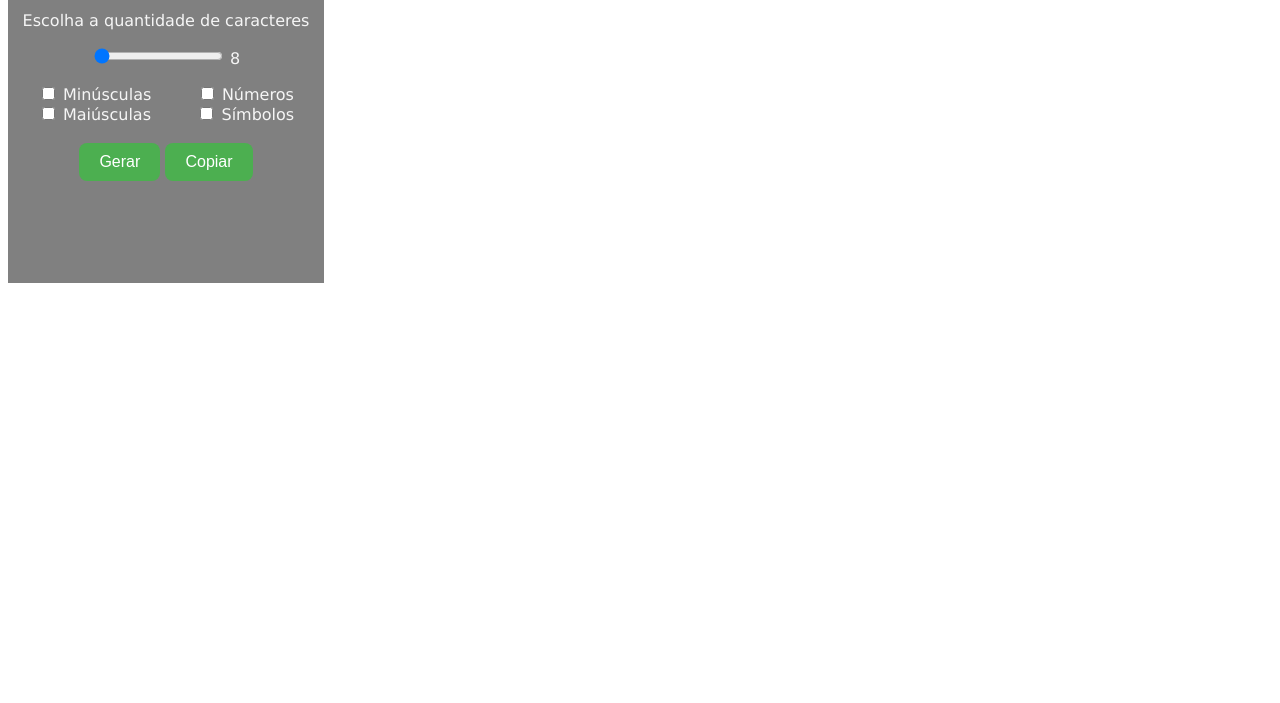
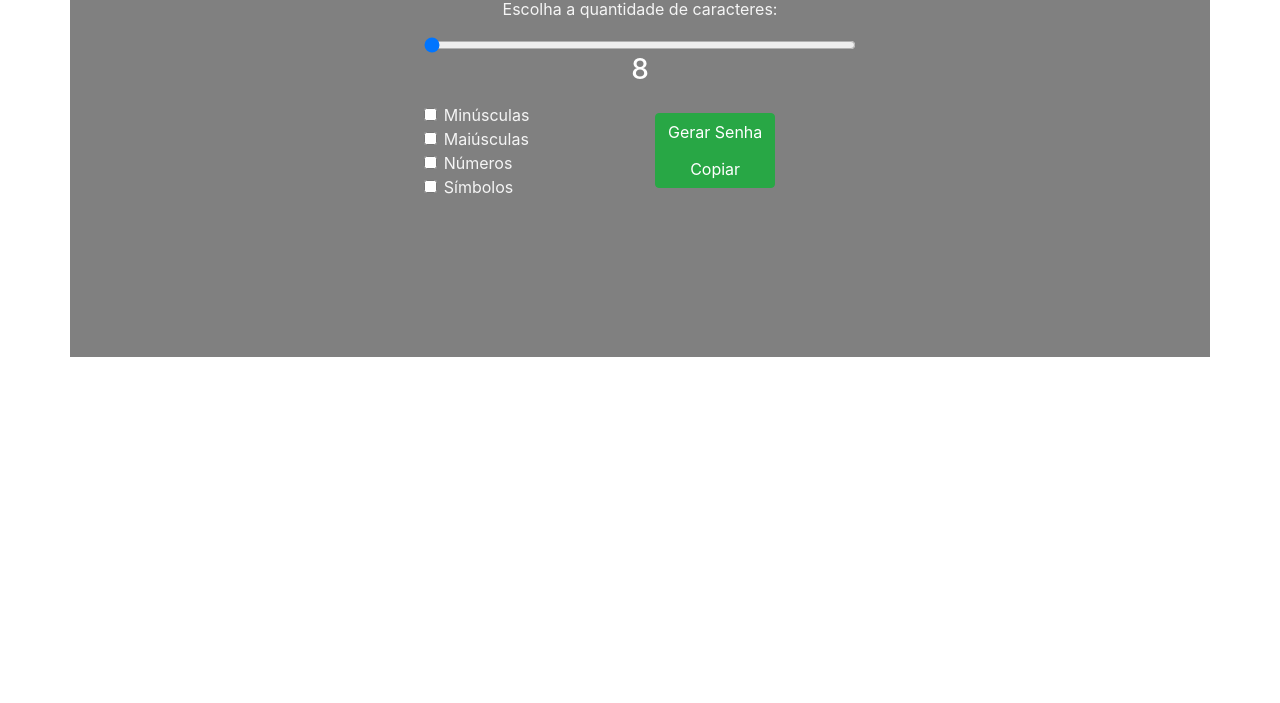
Before and after one commit to wivsonmachado/passwordGenerator, a plain HTML site: page index.html in a window 1280 px wide. Shown: the part 97-800 px from the top of the page. Drawn offline with nearby package versions, Linux system fonts and the light colour scheme.

Commit message:
Implementção do front-end com framework bootstrap 4

```diff
--- a/index.html
+++ b/index.html
@@ -6,38 +6,66 @@
     <meta name="viewport" content="width=device-width, initial-scale=1.0">
     <title>Gerador de Senha</title>
     <script src="passwordGenerator.js"></script>
+    <link rel="stylesheet" href="node_modules/bootstrap/dist/css/bootstrap.css">
     <link rel="stylesheet" href="style.css">
 </head>
 <body>
-    <div id="container">
-        <h2 id="titulo">Crie sua senha</h2>
-        <p>Escolha a quantidade de caracteres</p>
-        <input type="range" min="8" max="30" value="8" class="slider" id="sliderRange" oninput="sizeNumber()">
-        <span id="saida">8</span></p>
-        <div id="opcoes">
-            <form id="letras">
-                <input type="checkbox" id="lower">
-                <label for="lower">Minúsculas</label><br>
-                <input type="checkbox" id="upper">
-                <label for="upper">Maiúsculas</label>
-            </form>
-            <form id="num">
-                <input type="checkbox" id="numeros">
-                <label for="numeros">Números</label><br>
-                <input type="checkbox" id="simbolos">
-                <label for="simbolos">Símbolos</label>
-            </form>
+<div class="container" style="background-color: gray; color: whitesmoke;">
+    <div class="d-flex justify-content-center">
+        <h4 class="display-3" style="color: tomato;">Crie sua senha</h4>
+    </div>
+<div class="d-flex justify-content-center">
+    <div class="col-5">
+        <p class="d-flex justify-content-center">Escolha a quantidade de caracteres:</p>
+    <div class="form-group">
+        <input type="range" min="8" max="30" value="8" class="form-control-range" id="sliderRange" oninput="sizeNumber()">
+        <span id="saida" class="d-flex justify-content-center h3 text-white">8</span></p>
+    </div>
+    <div class="row">
+        <div class="col">
+            <div class="form-check">
+                <input class="form-check-input" type="checkbox" id="lower">
+                <label class="form-check-label" for="lower">Minúsculas</label>
+            </div>
+            <div class="form-check">
+                <input class="form-check-input" type="checkbox" id="upper">
+                <label class="form-check-label" for="upper">Maiúsculas</label>
+            </div>
+            <div class="form-check">
+                <input class="form-check-input" type="checkbox" id="numeros">
+                <label class="form-check-label" for="numeros">Números</label>
+            </div>
+            <div class="form-check">
+                <input class="form-check-input" type="checkbox" id="simbolos">
+                <label class="form-check-label" for="simbolos">Símbolos</label>
+            </div>
         </div>
-        <br>
-        <button onclick="botaoGerar()">Gerar</button>
-        <button onclick="copyPass(); limpaAlerta()">Copiar</button>
-        <p><span id="result">&nbsp;</span></p>
-        <div id="statusbar" class="progress-bar">
-        </div>
-        <div id="infos">
-            <span id="score"></span>
-            <span id="alerta"></span>
+        <div class="col align-self-center">
+            <div class="btn-group-vertical">
+                <button class="btn btn-success d-flex mb-0" onclick="botaoGerar()">Gerar Senha</button>
+                <button class="btn btn-success" onclick="copyPass(); limpaAlerta()">Copiar</button>
+            </div>
         </div>
     </div>
+    </div>
+</div>
+    <div class="row justify-content-center display-4">
+        <span id="result">&nbsp;</span>
+    </div>
+    <div>
+        <div id="statusbar" class="progress-bar-score p-0">&nbsp;</div>
+    <div class="row alerts" >
+        <div class="col p-3">
+            <span class="h4" id="score">&nbsp;</span>
+        </div>
+        <div class="col d-flex justify-content-end">
+            <span class="h4" style="color: gold;" id="alerta"></span>
+        </div>
+    </div>
+
+    </div>
+
+</div>
+
 </body>
 </html>
--- a/passwordGenerator.js
+++ b/passwordGenerator.js
@@ -1,9 +1,9 @@
 function copyPass(){
     var senha = document.getElementById("result").innerHTML
-    if(senha !== ''){
+    if(senha !== '&nbsp;' || senha !== 'Escolha uma opção!'){
         var alerta = "Senha copiada!"
         navigator.clipboard.writeText(senha)
-        document.getElementById("score").innerHTML = alerta
+        document.getElementById("alerta").innerHTML = alerta
     }
 
 }
@@ -11,7 +11,6 @@ function copyPass(){
 function limpaAlerta(){
    setTimeout(function(){
        document.getElementById("alerta").innerHTML = ""
-       forcaSenha()
 }, 3000)
 }
 
@@ -65,7 +64,7 @@ function checkNumber(){
 }
 
 function mudarScoreBar(value){
-    const progressbar = document.querySelector('.progress-bar');
+    const progressbar = document.querySelector('.progress-bar-score');
     //const value = scoreTotal
     progressbar.style.setProperty('--progress', value)
     }
@@ -818,7 +817,7 @@ function forcaSenha(){
     }
     //console.log(scoreTotal)
     if(senha !== ''){
-        document.getElementById("score").innerHTML = `${scoreTotal}%`
+        document.getElementById("score").innerHTML = `Força: ${scoreTotal}%`
     }
 
 
@@ -830,10 +829,10 @@ function forcaSenha(){
 
 function botaoGerar(){
     if(checkNumber() == 0){
-        document.getElementById('alerta').innerHTML = 'Escolha uma opção!'
-        document.getElementById('score').innerHTML = ''
-        document.getElementById('result').innerHTML = ''
-        mudarScoreBar()
+        document.getElementById('result').innerHTML = 'Escolha uma opção!'
+        document.getElementById('score').innerHTML = '&nbsp;'
+        //document.getElementById('result').innerHTML = ''
+        mudarScoreBar(0)
     }else{
         passwordGenerator(sizeNumber(), checkNumber())
         forcaSenha()
--- a/style.css
+++ b/style.css
@@ -1,4 +1,4 @@
-#container{
+/*#container{
     width: 25%;
     height: 360px;
     background-color:gray;
@@ -25,7 +25,7 @@
  }
 
 button{
-    background-color: #4CAF50; /* Green */
+    background-color: #4CAF50;
     border: none;
     border-radius: 8px;
     color: white;
@@ -60,25 +60,26 @@ button:hover{
     align-content: center;
     color:whitesmoke;
     font-weight: 600;
-}
+}*/
 
-.progress-bar{
+.progress-bar-score{
     --progress: 0;
-    height: 20px;
+    height: 30px;
     background-color:gray;
     display: flex;
   }
 
-  .progress-bar::before{
+  .progress-bar-score::before{
     content: "";
     width: calc(var(--progress) * 1%);
     background-color: hsl( calc(var(--progress) * 1.2) , 80%, 45%);
     transition: all 1s ease;
   }
 
-#infos{
+
+/*#infos{
     position: relative;
     display: inline-block;
     text-align: center;
     width: 100%;
-}
+}*/
```
